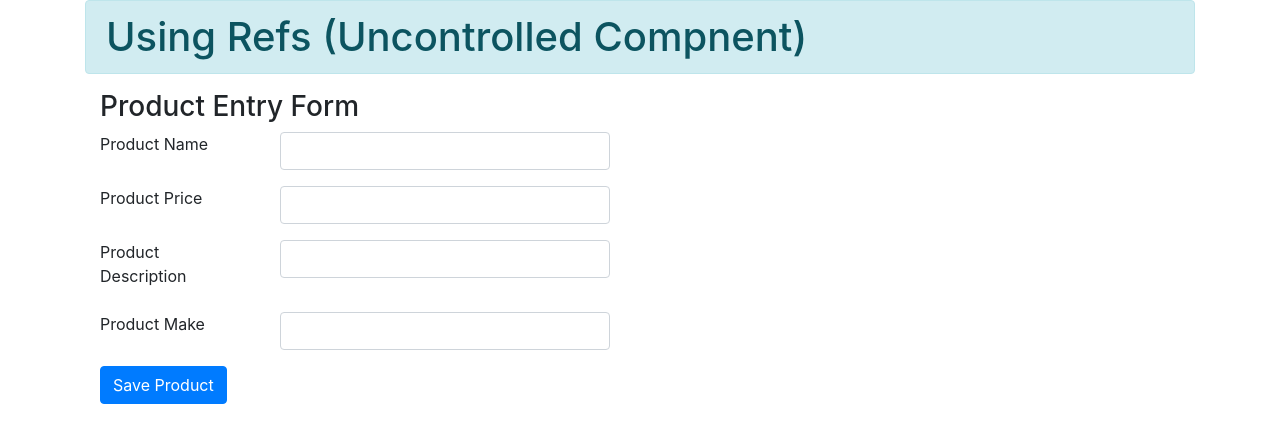
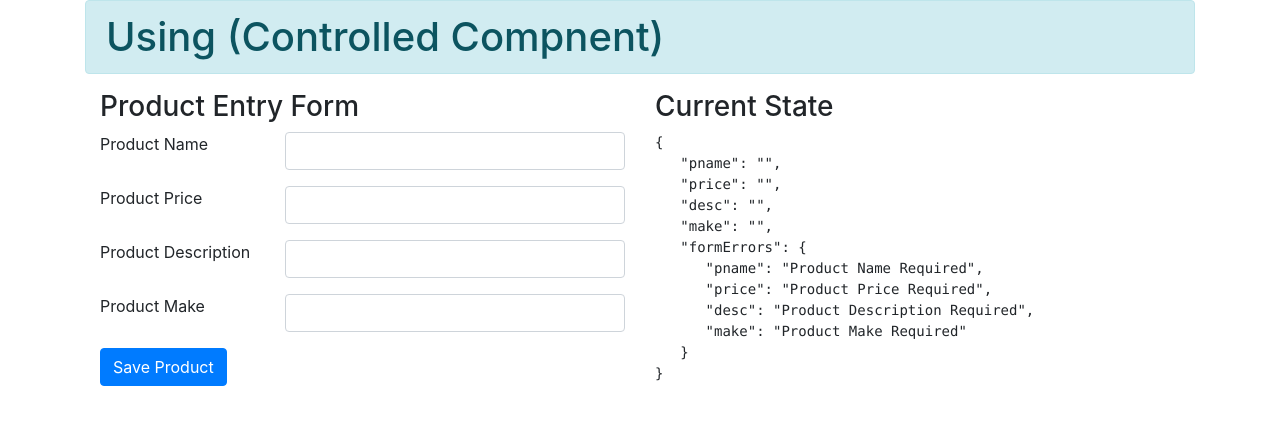
Before and after one commit to adithnaveen/viteos-reactjs-dec-2020, a React (Create React App) app in the folder workspace/react-works-01/reactjs-demo01/: page / in a window 1280 px wide. Shown: the top 442 px of the page. Built offline with nearby package versions, Linux system fonts and the light colour scheme.

Commit message:
added controlled component

```diff
--- a/workspace/react-works-01/reactjs-demo01/src/App1.js
+++ b/workspace/react-works-01/reactjs-demo01/src/App1.js
@@ -1,19 +1,18 @@
 import React, { Component } from 'react'
 
 import 'bootstrap/dist/css/bootstrap.css'
-import ProductForm from './components/ProductForm';
-
+// import ProductForm from './components/ProductForm';
+import ProductFormCtrl from './components/ProductFormCtrl';
 class App1 extends Component {
 
     render() {
         return (
             <div className="container">
-                <h1 className="alert alert-info">Using Refs (Uncontrolled Compnent)</h1>
+                <h1 className="alert alert-info">Using (Controlled Compnent)</h1>
                 <div className="row">
                     <div className="col">
-                        <ProductForm />
+                        <ProductFormCtrl />
                     </div>
-                    <div className="col"></div>
                 </div>
             </div>
         );
--- /dev/null
+++ b/workspace/react-works-01/reactjs-demo01/src/components/ProductFormCtrl.js
@@ -0,0 +1,134 @@
+import React, { Component } from 'react'
+
+
+class ProductForm extends Component {
+
+    state ={
+        pname:"",
+        price:"",
+        desc:"",
+        make:"",
+        formErrors : {
+            pname:"Product Name Required",
+            price : "Product Price Required",
+            desc:"Product Description Required",
+            make:"Product Make Required"
+        }
+    }
+
+    addNewProduct=(event)  => {
+        console.log("Product Submitted.. ");
+        event.preventDefault();
+    }
+
+    tfHander =(evt) =>  {
+        // this.setState({[evt.target.name]:evt.target.value})
+        let {name, value}= evt.target;
+        let {formErrors}=this.state;
+
+        switch(name) {
+            case 'pname':
+                if(!value || value.length ===0) {
+                    formErrors.pname="Product Name Required"
+                }
+                else if(value.length < 3 || value.length > 20) {
+                    formErrors.pname = "Product must be between 3 to 20 chars "
+                }
+                else {
+                    formErrors.pname ='';
+                }
+                break;
+            case 'price':
+                if(!value || value.length ===0) {
+                    formErrors.price= "Product Price Required"
+                }
+                else if(!value.match(/^\d{3,5}$/)){
+                    formErrors.price = "Price Not In Valid Range"
+                }
+                else {
+                    formErrors.price ='';
+                }
+                break;
+            case 'desc':
+                break;
+            case 'make':
+                break;
+
+            default:
+                break;
+        }
+
+            this.setState({[name]:value, formErrors})
+
+    }
+
+
+    render() {
+        return (
+            <div className="container">
+
+               <div className="row">
+                    <div className="col">
+
+                    <h3>Product Entry Form</h3>
+                <form className="form" onSubmit={this.addNewProduct}>
+                    <div className="form-group row">
+                        <label className="control-label col-md-4">Product Name</label>
+                        <div className="col-md-8">
+                            <input
+                                 value={this.state.pname}
+                                 name="pname"
+                                 type="text"
+                                 onChange={this.tfHander}
+                                 className="form-control" />
+                        </div>
+                    </div>
+
+                    <div className="form-group row">
+                        <label className="control-label col-md-4">Product Price</label>
+                        <div className="col-md-8">
+                            <input
+                            value={this.state.price}
+                             name="price" type="text"  onChange={this.tfHander} className="form-control" />
+                        </div>
+                    </div>
+
+
+                    <div className="form-group row">
+                        <label className="control-label col-md-4">Product Description</label>
+                        <div className="col-md-8">
+                            <input
+                            value={this.state.desc}
+                             name="desc" type="text"  onChange={this.tfHander} className="form-control" />
+                        </div>
+                    </div>
+
+
+                    <div className="form-group row">
+                        <label className="control-label col-md-4">Product Make</label>
+                        <div className="col-md-8">
+                            <input
+                             value={this.state.make}
+                             name="make" type="text"  onChange={this.tfHander} className="form-control" />
+                        </div>
+                    </div>
+
+
+                    <button className="btn btn-primary">Save Product</button>
+
+                </form>
+
+
+                    </div>
+                    <div className="col">
+                        <h3>Current State </h3>
+                        <pre>{JSON.stringify(this.state, null, 3)}</pre>
+                    </div>
+               </div>
+
+            </div>
+        );
+    }
+}
+
+export default ProductForm;
```
Also changed, not shown: 1 other file (tests, documents, lock files or other folders).
